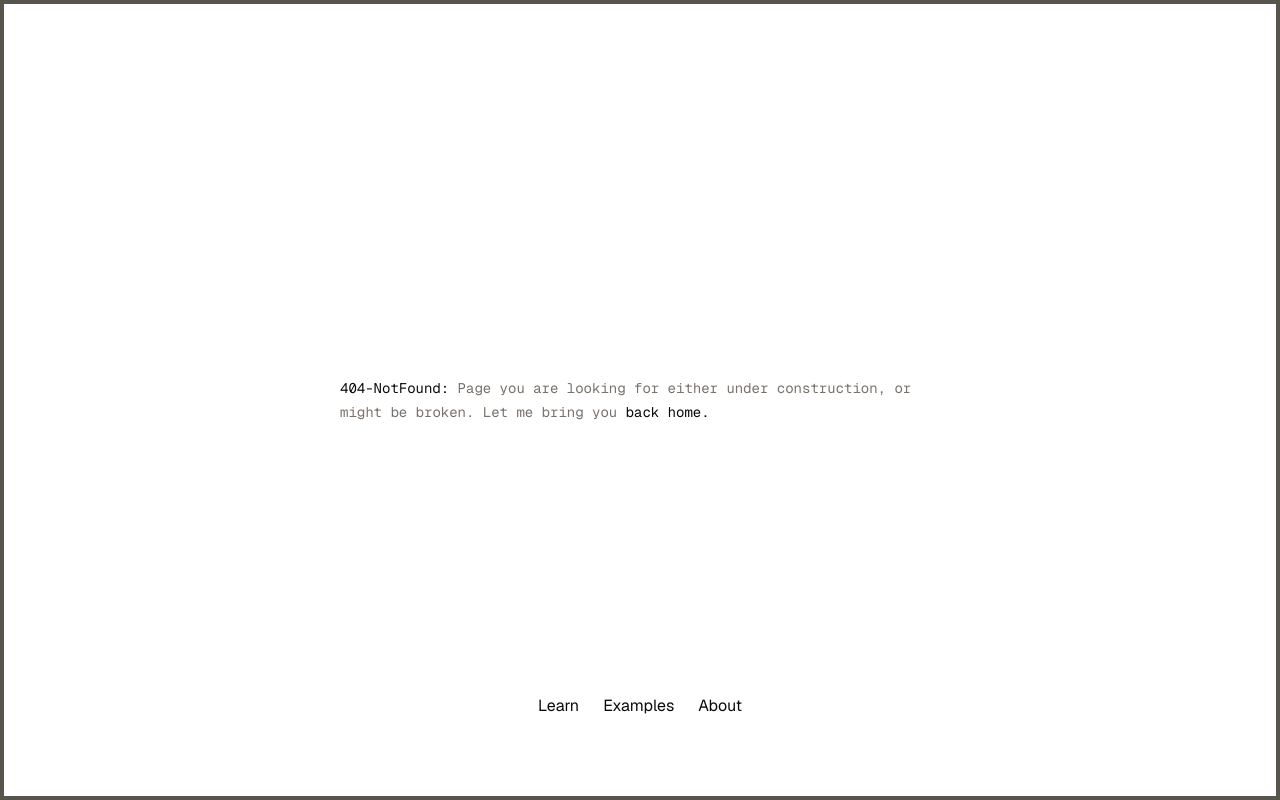
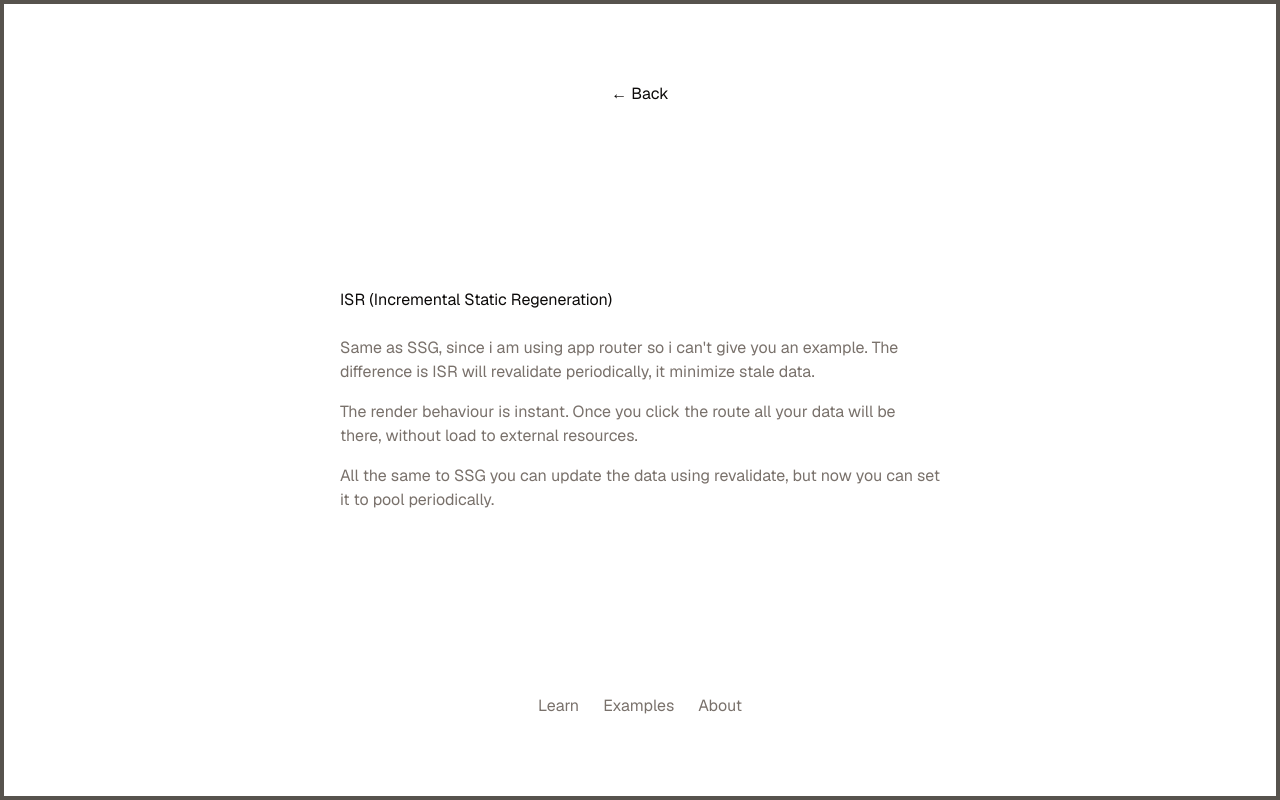
Before and after one commit to rgdmprmd/shadcn-dashboard, a Next.js app: page /fetch/isr in a window 1280 px wide. Before the commit this address had no page. Built offline with nearby package versions, Linux system fonts and the light colour scheme.

Commit message:
update: fetch page

```diff
--- /dev/null
+++ b/app/(learn)/fetch/isr/page.tsx
@@ -0,0 +1,23 @@
+import Link from "next/link";
+
+const IsrPage = async () => {
+  return (
+    <>
+      <header className="flex items-center gap-2 hover:underline hover:underline-offset-4">
+        <Link href="/fetch" className="flex items-center gap-2 hover:underline hover:underline-offset-4">
+          ← Back
+        </Link>
+      </header>
+      <main className="flex flex-col row-start-2 gap-[24px]">
+        <h1>ISR (Incremental Static Regeneration)</h1>
+        <div className="flex flex-col justify-center max-w-[600px] gap-4 text-muted-foreground">
+          <p>Same as SSG, since i am using app router so i can&apos;t give you an example. The difference is ISR will revalidate periodically, it minimize stale data.</p>
+          <p>The render behaviour is instant. Once you click the route all your data will be there, without load to external resources.</p>
+          <p>All the same to SSG you can update the data using revalidate, but now you can set it to pool periodically.</p>
+        </div>
+      </main>
+    </>
+  );
+};
+
+export default IsrPage;
--- a/app/(learn)/fetch/page.tsx
+++ b/app/(learn)/fetch/page.tsx
@@ -16,22 +16,22 @@ const FetchPage = () => {
         <div className="flex flex-col justify-center max-w-[600px] gap-4">
           <p className="text-muted-foreground">Next.js has many ways to fetch data. This page is utilized as my personal lab, to learn about each fetch method behavior.</p>
           <ol className="list-inside list-decimal text-sm/6 font-[family-name:var(--font-geist-mono)]">
-            <li>
+            <li className="text-muted-foreground hover:text-accent-foreground">
               <Link href="/fetch/csr" className="text-muted-foreground hover:text-accent-foreground hover:underline hover:underline-offset-4">
                 CSR (Client-Side Rendering)
               </Link>
             </li>
-            <li>
+            <li className="text-muted-foreground hover:text-accent-foreground">
               <Link href="/fetch/ssr" className="text-muted-foreground hover:text-accent-foreground hover:underline hover:underline-offset-4">
                 SSR (Server-Side Rendering)
               </Link>
             </li>
-            <li>
+            <li className="text-muted-foreground hover:text-accent-foreground">
               <Link href="/fetch/ssg" className="text-muted-foreground hover:text-accent-foreground hover:underline hover:underline-offset-4">
                 SSG (Static Site Generation)
               </Link>
             </li>
-            <li>
+            <li className="text-muted-foreground hover:text-accent-foreground">
               <Link href="/fetch/isr" className="text-muted-foreground hover:text-accent-foreground hover:underline hover:underline-offset-4">
                 ISR (Incremental Static Regeneration)
               </Link>
--- /dev/null
+++ b/app/(learn)/fetch/ssg/page.tsx
@@ -0,0 +1,27 @@
+import Link from "next/link";
+
+const SsgPage = async () => {
+  return (
+    <>
+      <header className="flex items-center gap-2 hover:underline hover:underline-offset-4">
+        <Link href="/fetch" className="flex items-center gap-2 hover:underline hover:underline-offset-4">
+          ← Back
+        </Link>
+      </header>
+      <main className="flex flex-col row-start-2 gap-[24px]">
+        <h1>SSG (Static Site Generation)</h1>
+        <div className="flex flex-col justify-center max-w-[600px] gap-4 text-muted-foreground">
+          <p>Since i am using app router for this site, so i can&apos;t give you an example. In short, SSG will fetch all your data during build.</p>
+          <p>The render behaviour is instant. Once you click the route all your data will be there, without load to external resources.</p>
+          <p>
+            Data can be updated using
+            <span className="bg-black/[.05] dark:bg-white/[.06] px-1 py-0.5 rounded text-sm/6 font-[family-name:var(--font-geist-mono)] font-semibold text-accent-foreground">revalidate</span> but will
+            not be shows instantly. Need to reload two times (or get visited by more than 1 users).
+          </p>
+        </div>
+      </main>
+    </>
+  );
+};
+
+export default SsgPage;
--- /dev/null
+++ b/app/(learn)/fetch/ssr/page.tsx
@@ -0,0 +1,38 @@
+import Image from "next/image";
+import Link from "next/link";
+
+const delay = (duration: number) => new Promise((res) => setTimeout(res, duration));
+
+const SsrPage = async () => {
+  await delay(1000);
+  const res = await fetch(`https://api.nasa.gov/planetary/apod?api_key=DEMO_KEY`);
+  const apod = await res.json();
+
+  return (
+    <>
+      <header className="flex items-center gap-2 hover:underline hover:underline-offset-4">
+        <Link href="/fetch" className="flex items-center gap-2 hover:underline hover:underline-offset-4">
+          ← Back
+        </Link>
+      </header>
+      <main className="flex flex-col row-start-2 gap-[24px]">
+        <h1>SSR (Server-Side Rendering)</h1>
+        <div className="flex flex-col justify-center max-w-[600px] gap-4 text-muted-foreground">
+          <p>The name is self explained of the behavior. Component will only render when fetch is resolve.</p>
+          <p>You can&apos;t see a glimps of the page before fetch is finish. So, you also cannot see the loading indicator.</p>
+        </div>
+        {apod && (
+          <div className="flex flex-col gap-4 border p-4 text-sm/6 font-[family-name:var(--font-geist-mono)] max-w-[600px]">
+            <Image src={apod.url} alt={apod.title} width={600} height={600} />
+            <h1>
+              <span className="text-muted-foreground">{apod.date}</span> - {apod.title}
+            </h1>
+            <p className="text-muted-foreground">{apod.explanation.split(". ")[0]}.</p>
+          </div>
+        )}
+      </main>
+    </>
+  );
+};
+
+export default SsrPage;
--- a/app/learn/page.tsx
+++ b/app/learn/page.tsx
@@ -15,17 +15,17 @@ const LearnPage = () => {
         <h1>Learn by doing</h1>
         <p className="max-w-[600px] text-muted-foreground">This section is dedicated for education purposes. I liked to experiment about how to do things.</p>
         <ol className="list-inside list-decimal text-sm/6 font-[family-name:var(--font-geist-mono)]">
-          <li>
+          <li className="text-muted-foreground hover:text-accent-foreground">
             <Link href="/fetch" className="text-muted-foreground hover:text-accent-foreground hover:underline hover:underline-offset-4">
               Fetch (SSR/CSR/SSG/ISR)
             </Link>
           </li>
-          <li>
+          <li className="text-muted-foreground hover:text-accent-foreground">
             <Link href="/auth" className="text-muted-foreground hover:text-accent-foreground hover:underline hover:underline-offset-4">
               Auth (Email/Oauth)
             </Link>
           </li>
-          <li>
+          <li className="text-muted-foreground hover:text-accent-foreground">
             <Link href="/deployment" className="text-muted-foreground hover:text-accent-foreground hover:underline hover:underline-offset-4">
               Deployment (Self-hosting/Docker/etc)
             </Link>
--- a/app/page.tsx
+++ b/app/page.tsx
@@ -6,7 +6,7 @@ const AboutPage = () => {
   return (
     <main className="flex flex-col row-start-2 gap-[24px] ">
       <h1>Hello, my name is Rangga</h1>
-      <ol className="list-inside list-decimal text-sm/6 font-[family-name:var(--font-geist-mono)]">
+      <ol className="list-inside list-decimal text-sm/6 font-[family-name:var(--font-geist-mono)] text-muted-foreground">
         <li className="tracking-[-.01em]">Lorem ipsum dolor sit amet.</li>
         <li className="tracking-[-.01em]">Lorem ipsum dolor sit amet consectetur adipisicing elit. Tempore.</li>
       </ol>
--- a/components/footer.tsx
+++ b/components/footer.tsx
@@ -6,13 +6,13 @@ import Link from "next/link";
 export const Footer = () => {
   return (
     <footer className=" row-start-3 flex gap-[24px] flex-wrap items-center justify-center">
-      <Link className="flex items-center gap-2 hover:underline hover:underline-offset-4" href="/learn">
+      <Link className="flex items-center gap-2 text-muted-foreground hover:text-accent-foreground hover:underline hover:underline-offset-4" href="/learn">
         Learn
       </Link>
-      <Link className="flex items-center gap-2 hover:underline hover:underline-offset-4" href="/examples">
+      <Link className="flex items-center gap-2 text-muted-foreground hover:text-accent-foreground hover:underline hover:underline-offset-4" href="/examples">
         Examples
       </Link>
-      <Link className="flex items-center gap-2 hover:underline hover:underline-offset-4" href="/about">
+      <Link className="flex items-center gap-2 text-muted-foreground hover:text-accent-foreground hover:underline hover:underline-offset-4" href="/about">
         About
       </Link>
     </footer>
```
